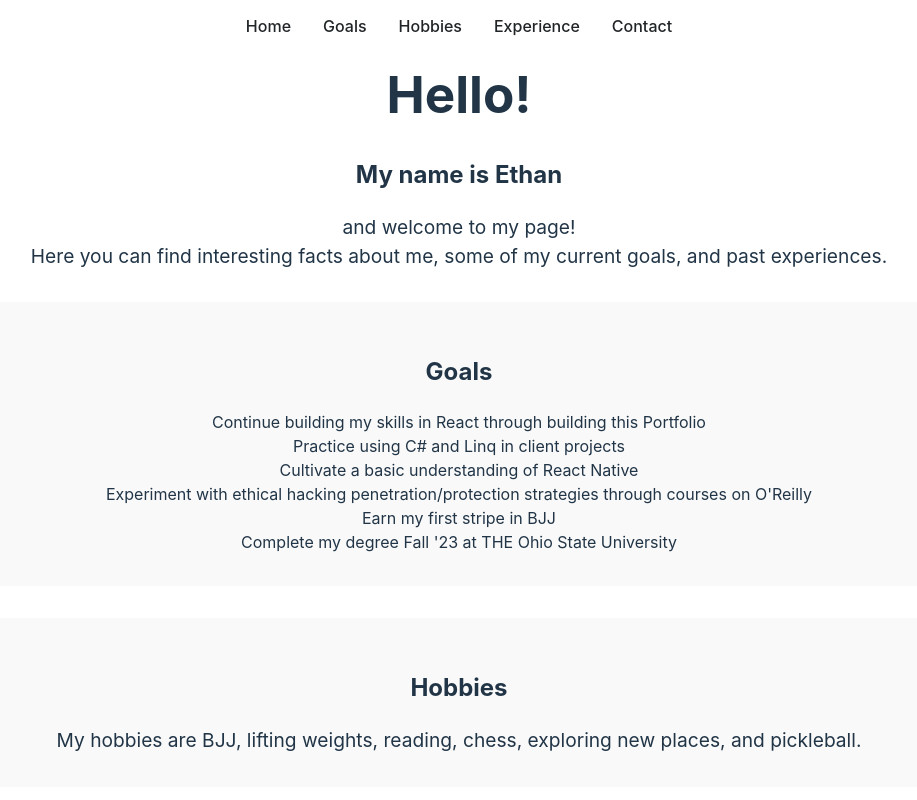
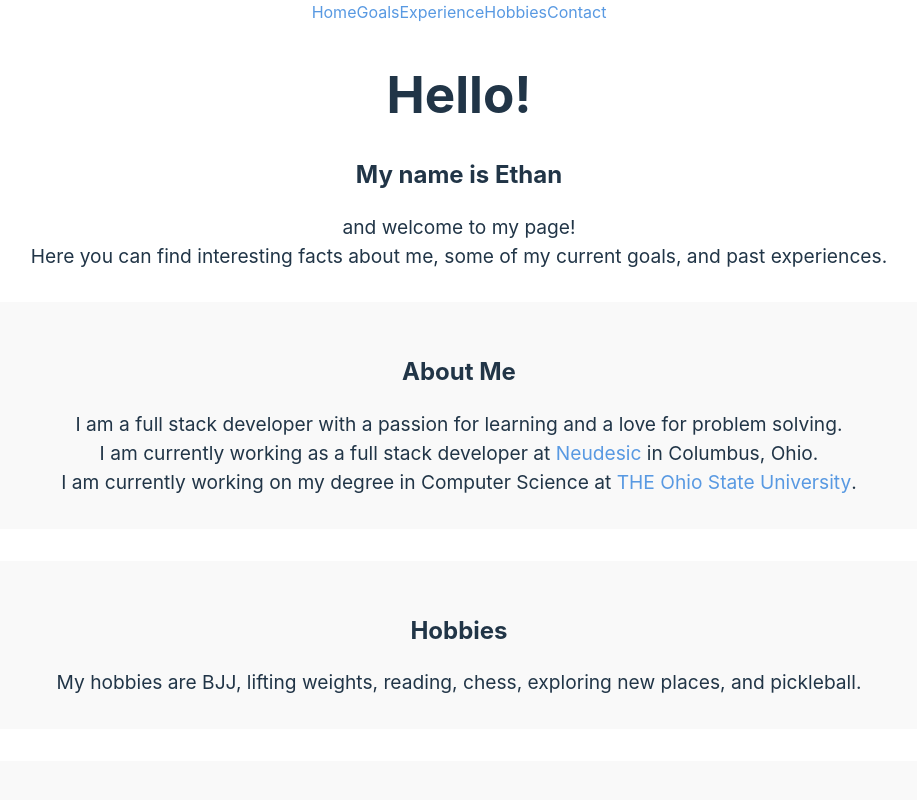
Before and after one commit to EHampton252/Portfolio-Website, a React (Vite) app in the folder Portfolio/: page / in a window 1280 px wide. Shown: the top 800 px of the page, without its empty margins (181-1098 px from the left). Built offline with nearby package versions, Linux system fonts and the light colour scheme.

Commit message:
Fixes nav bar routing and changes some info placement. Need some ideation on overall layout and purpose of page

```diff
--- a/Portfolio/src/components/Portfolio.tsx
+++ b/Portfolio/src/components/Portfolio.tsx
@@ -1,15 +1,19 @@
 import NavBar from './navigation/navbar/navbar'
 import './Portfolio.css'
+import About from './sections/about-me'
 import Contact from './sections/contact'
 import Experience from './sections/experience'
 import Goals from './sections/goals'
+import Hero from './sections/hero'
 import Hobbies from './sections/hobbies'
 
 const Portfolio = () => {
 	return (
 		<>
 			<NavBar />
-			<Goals />
+			<Hero />
+			<About />
+			{/* <Goals /> */}
 			<Hobbies />
 			<Experience />
 			<Contact />
@@ -18,3 +22,13 @@ const Portfolio = () => {
 }
 
 export default Portfolio
+
+// Do I want to display everything on one page?
+
+// Yes:
+// 	- Nav bar becomes a local rounting tool, about me is condensed and Experience is the focus
+//  - Base on https://mattfarley.ca/ and/or https://brittanychiang.com/
+
+// No:
+//  - Nav bar routes to seperate pages - one for About and another for Experience
+//  - Base on https://www.adhamdannaway.com/
--- a/Portfolio/src/components/navigation/navbar/navbar.tsx
+++ b/Portfolio/src/components/navigation/navbar/navbar.tsx
@@ -11,34 +11,13 @@ import React from 'react'
 const NavBar = () => {
 	return (
 		<>
-			<Router>
-				<nav>
-					<ul className='nav-bar'>
-						<li>
-							<Link to='#home'>Home</Link>
-						</li>
-						<li>
-							<Link to='#goals'>Goals</Link>
-						</li>
-						<li>
-							<Link to='#hobbies'>Hobbies</Link>
-						</li>
-						<li>
-							<Link to='#experience'>Experience</Link>
-						</li>
-						<li>
-							<Link to='#contact'>Contact</Link>
-						</li>
-					</ul>
-				</nav>
-				<Routes>
-					<Route path='/' element={<Hero />} />
-					<Route path='/goals' element={<Goals />} />
-					<Route path='/hobbies' element={<Hobbies />} />
-					<Route path='/experience' element={<Experience />} />
-					<Route path='/contact' element={<Contact />} />
-				</Routes>
-			</Router>
+			<div className='nav-bar'>
+				<a href="#hero">Home</a>
+				<a href="#goals">Goals</a>
+				<a href="#experience">Experience</a>
+				<a href="#hobbies">Hobbies</a>
+				<a href="#contact">Contact</a>
+			</div>
 		</>
 	)
 }
--- a/Portfolio/src/components/navigation/navbar/navbarStyles.css
+++ b/Portfolio/src/components/navigation/navbar/navbarStyles.css
@@ -1,6 +1,9 @@
 .nav-bar {
     list-style-type: none;
     position: fixed;
+    display: flex;
+    flex-direction: row;
+    justify-content: center;
     top: 0;
     left: 0;
     width: 100%;
@@ -10,11 +13,8 @@
     /* background-color: #5899E2; */
   }
 
-  ul.nav-bar li {
+  a {
     display: inline-block;
-  }
-
-  li a {
     display: block;
     color: rgb(33, 37, 39);
     text-align: center;
@@ -22,7 +22,7 @@
     text-decoration: none;
   }
 
-  li a:hover {
+  a:hover {
     color:black;
     background-color: #65AFFF;
   }
--- /dev/null
+++ b/Portfolio/src/components/sections/about-me.tsx
@@ -0,0 +1,16 @@
+import './sectionStyles.css'
+
+const About = () => {
+    return (
+        <>
+            <div id="about" className='about-card section-card'>
+                <h2>About Me</h2>
+                <p>I am a full stack developer with a passion for learning and a love for problem solving.</p>
+                <p>I am currently working as a full stack developer at <a href="https://www.neudesic.com/">Neudesic</a> in Columbus, Ohio.</p>
+                <p>I am currently working on my degree in Computer Science at <a href="https://www.osu.edu/">THE Ohio State University</a>.</p>
+            </div>
+        </>
+    )
+}
+
+export default About
--- a/Portfolio/src/components/sections/contact.tsx
+++ b/Portfolio/src/components/sections/contact.tsx
@@ -3,7 +3,7 @@ import './sectionStyles.css'
 const Contact = () => {
 	return (
 		<>
-			<h2>Contact</h2>
+			<h2 id="contact">Contact</h2>
 			<p>My email is:</p>
 		</>
 	)
--- a/Portfolio/src/components/sections/experience.tsx
+++ b/Portfolio/src/components/sections/experience.tsx
@@ -3,7 +3,7 @@ import './sectionStyles.css'
 const Experience = () => {
 	return (
 		<>
-			<div className='experience-card section-card'>
+			<div id="experience" className='experience-card section-card'>
 				<h2>Experience</h2>
 				<p>My experience is in React and JavaScript frontend, C# backend development, .NET, Java, and SQL.</p>
 				<p>I have a certification for the AZ-900</p>
--- a/Portfolio/src/components/sections/goals.tsx
+++ b/Portfolio/src/components/sections/goals.tsx
@@ -3,8 +3,8 @@ import './sectionStyles.css'
 const Goals = () => {
 	return (
 		<>
-			<div className='goals-card section-card'>
-				<h2>Goals</h2>
+			<div id="goals" className='goals-card section-card'>
+				<h2 >Goals</h2>
 				<ul>
 					<li>Continue building my skills in React through building this Portfolio</li>
 					<li>Practice using C# and Linq in client projects</li>
--- a/Portfolio/src/components/sections/sectionStyles.css
+++ b/Portfolio/src/components/sections/sectionStyles.css
@@ -4,6 +4,18 @@ p {
     margin: 0;
     padding: 0;
     color: #5899E2;
+}
+
+a {
+    display: inline-block;
+    padding: 0;
+    margin: 0;
+    color: #5899E2;
+    text-decoration: none;
+}
+
+a:hover {
+    color: #65AFFF;
 }
 
 ul {
--- a/Portfolio/src/index.css
+++ b/Portfolio/src/index.css
@@ -12,15 +12,6 @@
   -webkit-font-smoothing: antialiased;
   -moz-osx-font-smoothing: grayscale;
   -webkit-text-size-adjust: 100%;
-}
-
-a {
-  font-weight: 500;
-  color: #646cff;
-  text-decoration: inherit;
-}
-a:hover {
-  color: #535bf2;
 }
 
 body {
```
